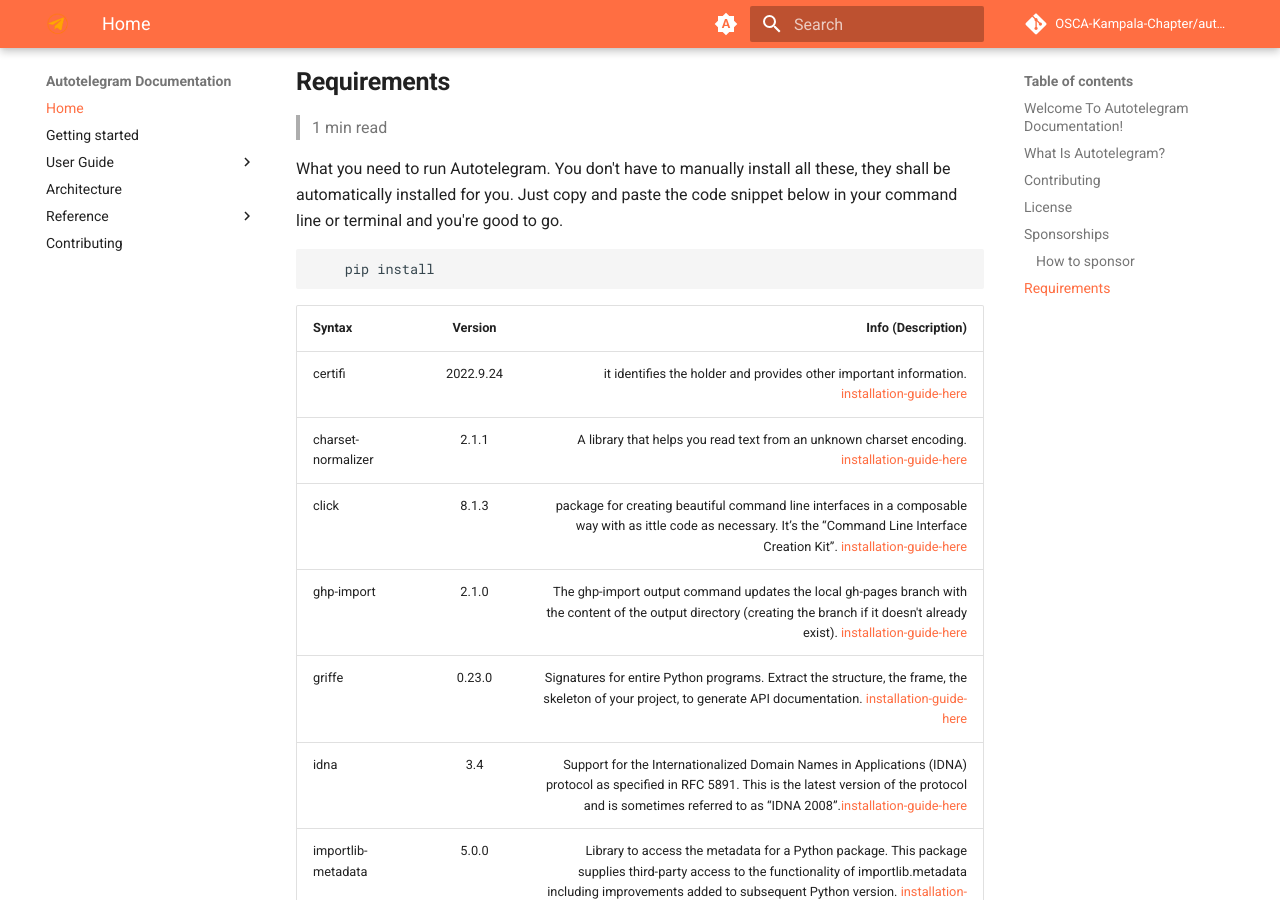
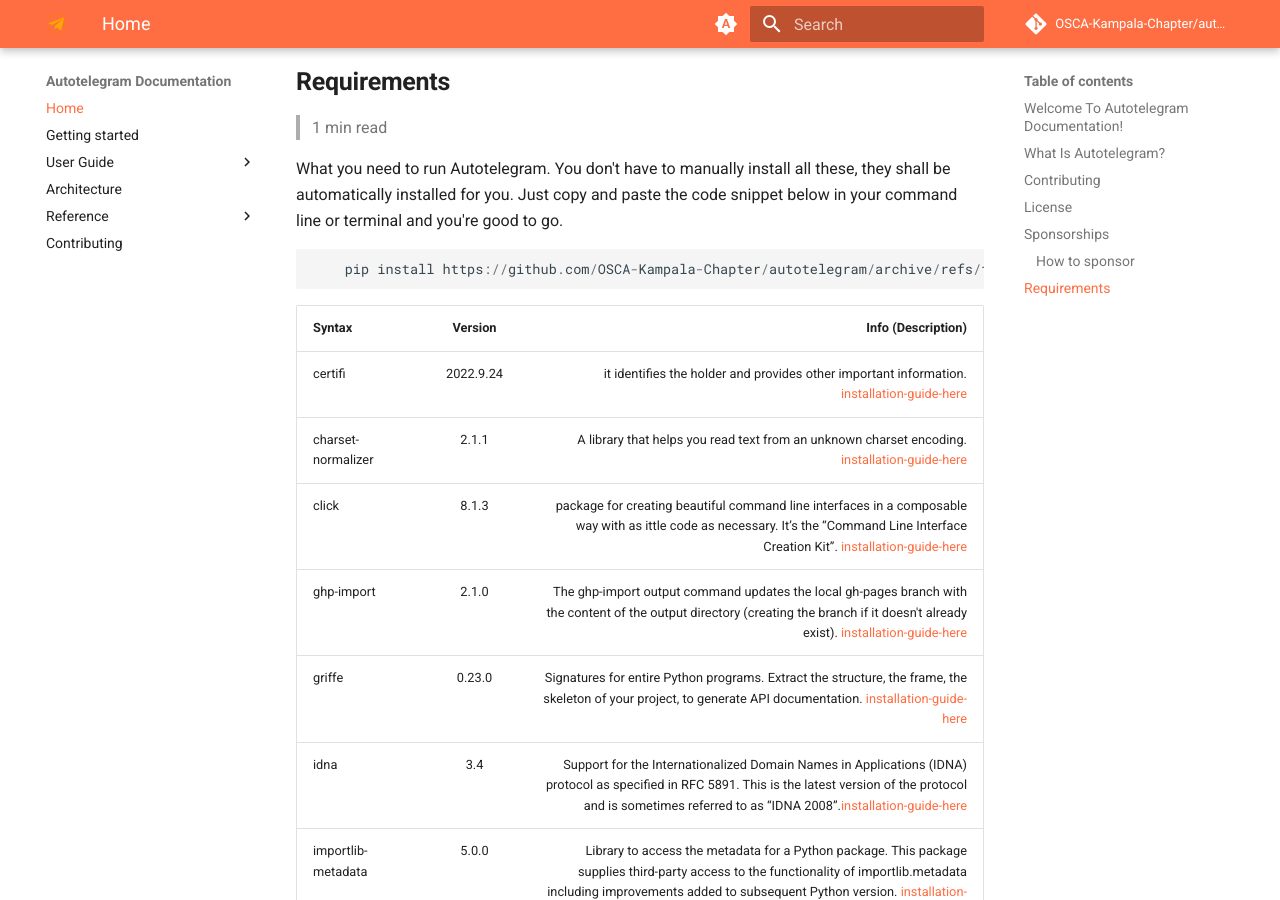
Before and after one commit to OSCA-Kampala-Chapter/autotelegram, an MkDocs documentation site: the page built from docs/index.md, in a window 1280 px wide and 900 px high, scrolled down 1500 px. Built offline with MkDocs 1.6.1 and Material for MkDocs 9.7.7, drawn with Linux system fonts in a browser that asks for light colours; comment, search, counter and statistics services are not loaded; some of the changed lines change nothing that is shown.

Commit message:
Update index.md

````diff
--- a/docs/index.md
+++ b/docs/index.md
@@ -40,7 +40,7 @@
 Just copy and paste the code snippet below in your command line or terminal and you're good to go.
 
 ``` python
-    pip install
+    pip install https://github.com/OSCA-Kampala-Chapter/autotelegram/archive/refs/tags/autotelegram-0.2.0-beta.zip
 ```
 
 | Syntax      | Version | Info (Description)    |
````
